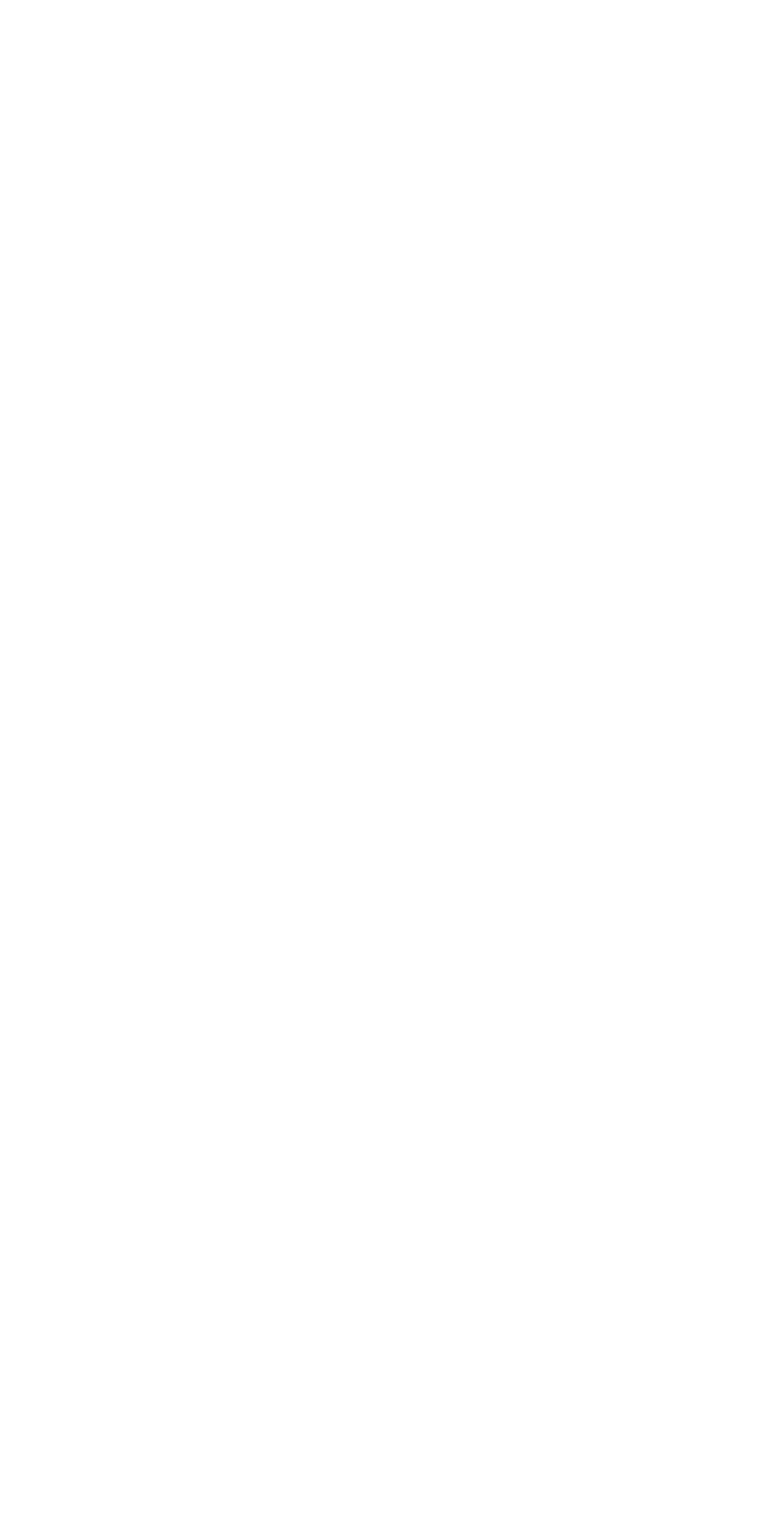
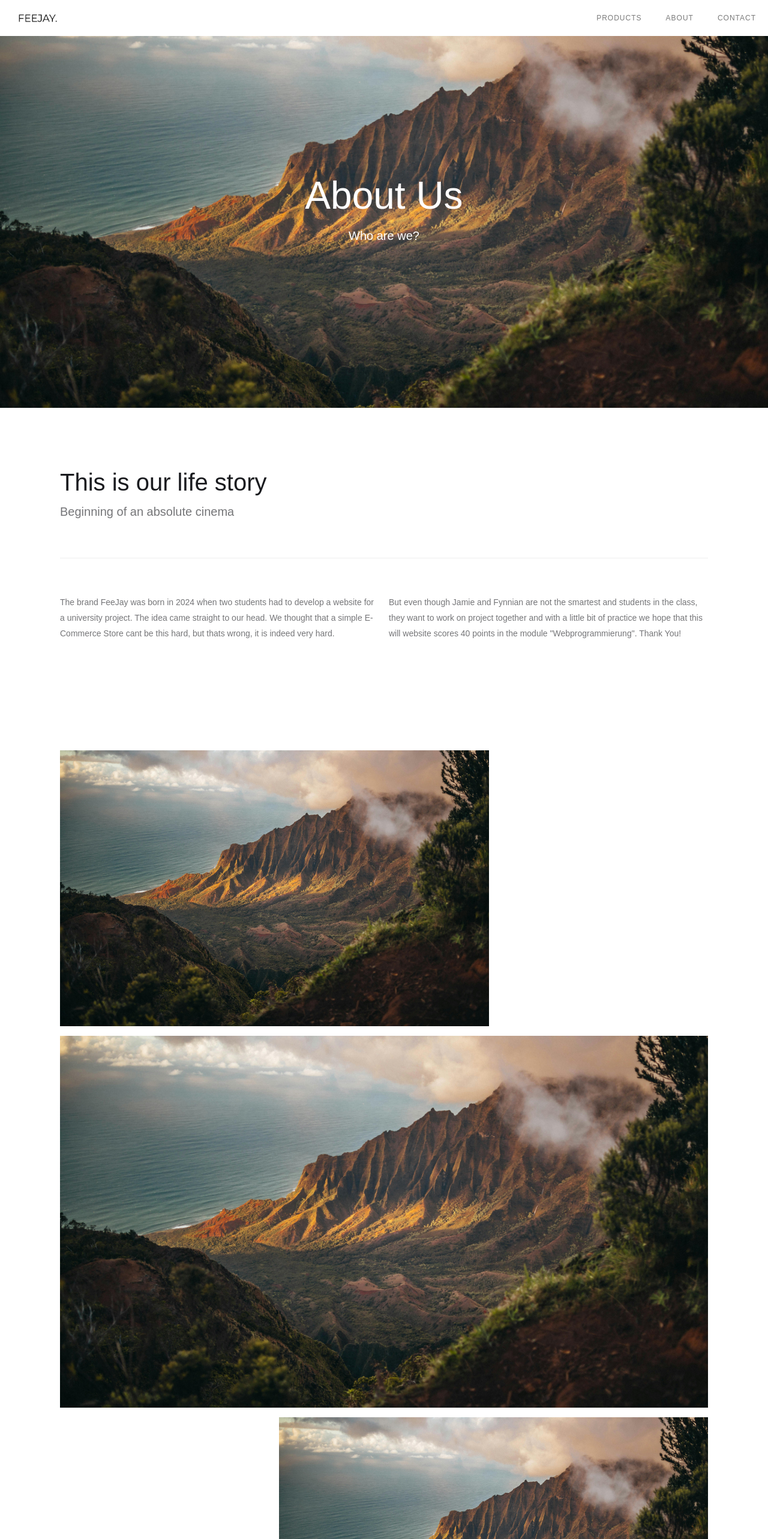
Before and after one commit to fynnxxn/FeeJay, a React (Create React App) app in the folder frontend/: page /about in a window 1280 px wide. Before the commit this address had no page. Shown: the top 2566 px of the page at 60% size. Before the commit the page ends 800 px from the top, so only its background shows below. Built offline with nearby package versions, Linux system fonts and the light colour scheme.

Commit message:
created about page

```diff
--- /dev/null
+++ b/frontend/src/About.js
@@ -0,0 +1,82 @@
+import React from "react";
+import "./App.css"; // Falls du eine eigene CSS-Datei dafür hast
+
+function About() {
+    return (
+        <div className="about-us">
+            <div className="navigation-items">
+                <a href="/" className="logo-link nav-brand" aria-label="home">
+                    <img src="/logo.png" width="65" alt="logo"></img>
+                </a>
+                <div className="navigation-wrap">
+                    <nav role="navigation" className="navigation-items-menu">
+                        <a href="/products" className="navigation-item link">Products</a>
+                        <a href="/about" className="navigation-item link">About</a>
+                        <a href="/contact" className="navigation-item link">Contact</a>
+                    </nav>
+                </div>
+            </div>
+
+            <div className="intro-header">
+                <div className="intro-content">
+                    <div className="intro-text">
+                        <div className="heading-jumbo">
+                            About Us <br></br>
+                        </div>
+                        <div className="paragraph-bigger">
+                            Who are we? <br></br>
+                        </div>
+                    </div>
+                </div>
+            </div>
+
+            <div className="container">
+                <div className="main-heading-wrap">
+                    <h1>This is our life story</h1>
+                    <div className="paragraph-bigger bigger-light">
+                        Beginning of an absolute cinema
+                    </div>
+                </div>
+
+                <div className="divider"></div>
+
+                <div className="layout-grid main-paragraph-wrap">
+                    <p id="left" className="paragraph-light">
+                        The brand FeeJay was born in 2024 when two students had to develop a website for a university project. The idea came straight to our head. We thought that a simple E-Commerce Store cant be this hard, but thats wrong, it is indeed very hard.
+                    </p>
+                    <p id="right" className="paragraph-light">
+                        But even though Jamie and Fynnian are not the smartest and students in the class, they want to work on project together and with a little bit of practice we hope that this will website scores 40 points in the module "Webprogrammierung". Thank You!
+                    </p>
+                </div>
+            </div>
+
+            <div className="container">
+                <div className="layout-grid about-pictures-wrap">
+                    <div id="top" className="picture-placeholder about-top"></div>
+                    <div id="middle" className="picture-placeholder about-middle"></div>
+                    <div id="bottom" className="picture-placeholder about-bottom"></div>
+                </div>
+            </div>
+
+            <div className="about-container">
+                <div className="about-quote">
+                    <h2>
+                        Our Philosophy
+                    </h2>
+                    <div className="paragraph-bigger bigger-light">
+                    We believe in sustainability and fairness. Shopping with us is a risk-free experience, no delays, no defects, just pure imagination.
+                    </div>
+                    <div className="paragraph-light">
+                        ~ Jamie Jentsch und Fynnian Kolbe
+                    </div>
+                </div>
+            </div>
+
+            <footer className="footer">
+                <p>&copy; 2025 FeeJay. All rights reserved.</p>
+            </footer>
+        </div>
+    );
+}
+
+export default About;
--- a/frontend/src/App.css
+++ b/frontend/src/App.css
@@ -239,7 +239,6 @@ a {
 .product-image-wrap {
   color: #fff;
   background-color: #f4f4f4;
-  background-image: url(https://d3e54v103j8qbb.cloudfront.net/img/background-image.svg);
   background-position: 50%;
   background-repeat: no-repeat;
   background-size: cover;
@@ -487,6 +486,80 @@ a {
   position: relative;
 }
 
+.about-pictures-wrap {
+  grid-column-gap: 30px;
+  grid-row-gap: 30px;
+  grid-template-columns: 1fr 1fr 1fr;
+  grid-template-areas:
+      ". . ."
+      ". . .";
+  margin-bottom: 150px;
+}
+
+.layout-grid {
+  grid-row-gap: 16px;
+  grid-column-gap: 16px;
+  grid-template-rows: auto auto;
+  grid-template-columns: 1fr 1fr;
+  grid-auto-columns: 1fr;
+  display: grid;
+}
+
+.picture-placeholder {
+  background-color: #f4f4f4;
+  background-position: 45%;
+  background-size: cover;
+  justify-content: center;
+  align-items: center;
+  height: 460px;
+}
+
+.picture-placeholder.about-top {
+  background-image: url("/public/HomepageBackground.jpg");
+  background-position: 50%;
+  background-size: cover;
+}
+
+#top {
+  grid-area: 3 / 2 / 4 / 4;
+}
+
+.picture-placeholder.about-middle {
+  background-image: url("/public/HomepageBackground.jpg");
+  background-position: 50%;
+  background-size: cover;
+  height: 620px;
+}
+
+#middle {
+  grid-area: 2 / 1 / 3 / 4;
+}
+
+.picture-placeholder.about-bottom {
+  background-image: url("/public/HomepageBackground.jpg");
+  background-position: 50%;
+  background-size: cover;
+}
+
+#bottom {
+  grid-area: 1 / 1 / 2 / 3;
+}
+
+.about-quote {
+  text-align: center;
+  width: 70%;
+  margin-left: auto;
+  margin-right: auto;
+}
+
+.about-container {
+  padding: 0 0 100px 0;
+  width: 100%;
+  max-width: 1140px;
+  margin-left: auto;
+  margin-right: auto;
+}
+
 .footer {
   text-align: center;
   padding: 1rem 0;
--- a/frontend/src/App.js
+++ b/frontend/src/App.js
@@ -3,6 +3,7 @@ import HomePage from "./HomePage";
 import Products from "./Products";
 import ProductDetail from "./ProductDetail";
 import CategoryProducts from "./CategoryProducts";
+import About from "./About";
 
 function App() {
     return (
@@ -12,6 +13,7 @@ function App() {
                 <Route path="/products" element={<Products />} />
                 <Route path="/products/:id" element={<ProductDetail />} />
                 <Route path="/products/category/:category" element={<CategoryProducts />} />
+                <Route path="/about" element={<About />} />
             </Routes>
         </Router>
     );
```
